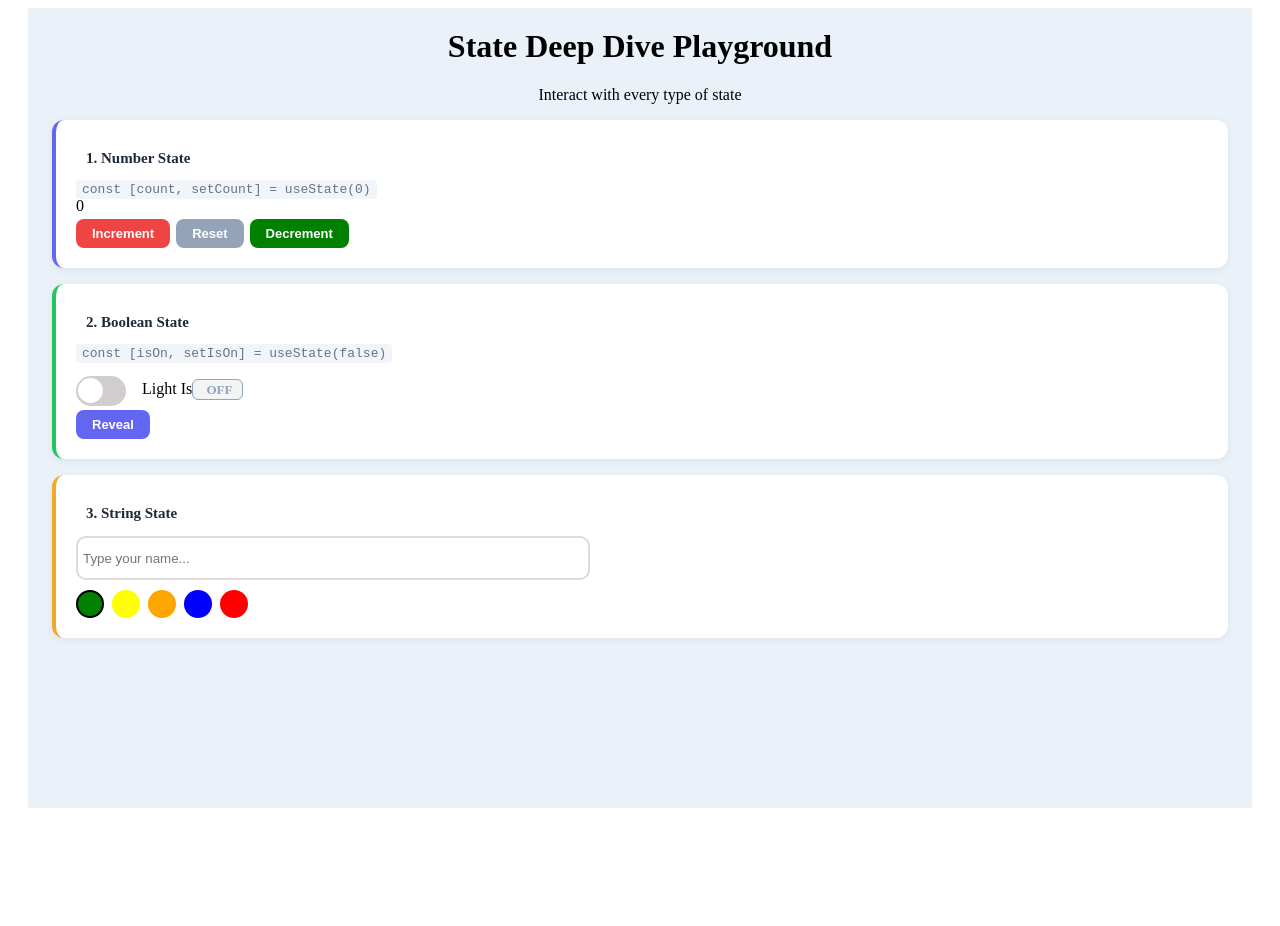
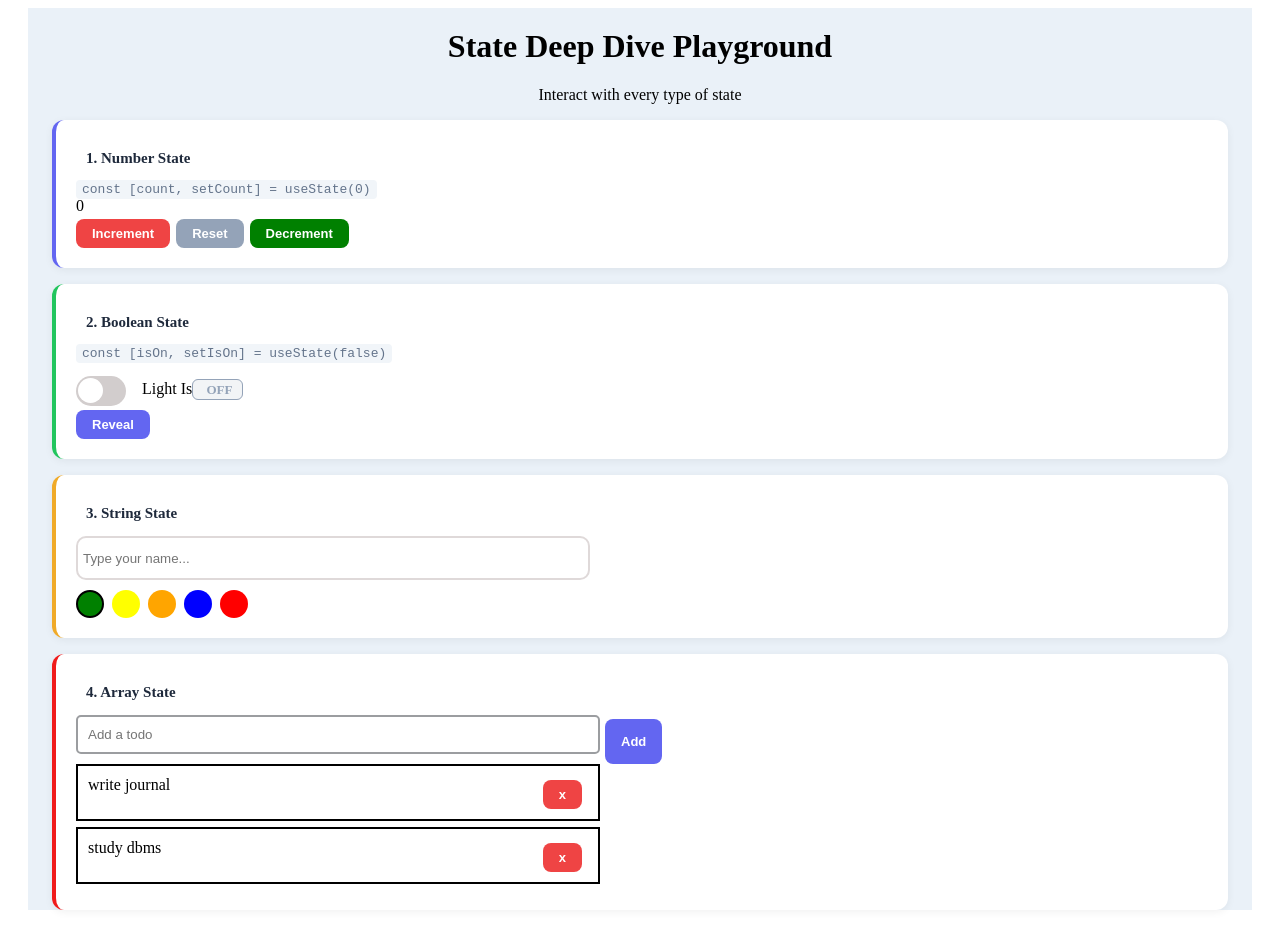
Before and after one commit to babisha-dev/reactjs-projects, a React (Vite) app: page / in a window 1280 px wide. Before the commit the page ends 816 px from the top, so only its background shows below. Built offline with nearby package versions, Linux system fonts and the light colour scheme.

Commit message:
Added ArrayState component

```diff
--- a/src/App.jsx
+++ b/src/App.jsx
@@ -1,5 +1,5 @@
 import { useState } from "react";
-import EventCard from "./components/EventCard";
+
 
 
 function Section({title, color, children}){
@@ -73,8 +73,7 @@ function StringState(){
     const [color,setColor] =useState("green");
     return(
         <div>
-
-            <input style={{width:500,padding:5,height:30, borderRadius:10,border:"2px solid ", borderColor:" #dfd9d9", color:"#9d9999"}} placeholder={"Type your name..."} value={name} onChange={e => setName(e.target.value)}/ >
+            <input style={{width:500,padding:5,height:30, borderRadius:10,border:"2px solid ", borderColor:" #dfd9d9", color:"#9d9999"}} placeholder={"Type your name..."} value={name} onChange={e => setName(e.target.value)}/>
 
         <div style={{display:"flex",marginTop:10, gap:8}}>
             {["green", "yellow","orange", "blue" , "red"].map(c=>
@@ -89,13 +88,42 @@ function StringState(){
         }}>
           Hello, {name}! 👋
         </p>)}
+        </div>
+        )
+            }
 
+function ArrayState(){
+    console.log("ArrayState rendered");
+    const [input,setInput] =useState("");
+    const [todos,settodos] =useState(["write journal", "study dbms"]);
 
+    function todo(){
+        if(!input.trim())  return;
+        settodos(prev=> [...prev,input.trim()]);
+        setInput("");
+    }
+    function removetodo(index){
+    settodos(prev=> prev.filter((_,i)=> i!==index));
+    }
+    console.log(todos);
+    return(
+        <div>
+            <div style={{display: "flex"}}>
+            <input placeholder="Add a todo" onChange={e=> setInput(e.target.value)} onKeyDown={e=> e.key ==="Enter" && todo()} value={input} style={{border: "2px solid #9b9da0", borderRadius:5, padding:10, width:500, marginRight:5,marginBottom:10}} />
+            <Btn onClick={todo}>{"Add"}</Btn>
+        </div>
+        {todos.map((task,i)=>(
+            <div key={i} style={{display:"flex", width:500, border:"2px solid ", padding:10, marginBottom:6, justifyContent:"space-between"}}>
+            <span>{task}</span>
+            <Btn onClick={()=>removetodo(i)}  color={ "#ef4444"}>x</Btn>
+            </div>
+        )
 
-        </div>
-            )
+        )}
+</div>
+    )
 
-}
+    }
 export default function App(){
     return <div style={{minHeight:"100vh", paddingRight:20,paddingLeft:20, margin:0}}>
     <div style={{backgroundColor: "#e5edf6c7",  minHeight:"100vh"}}>
@@ -111,6 +139,9 @@ export default function App(){
         <Section title="3. String State" color="#f0aa28">
             <StringState />
         </Section>
+        <Section title="4. Array State" color="#f01b1b">
+          <ArrayState />
+        </Section>
 
 
 
```
